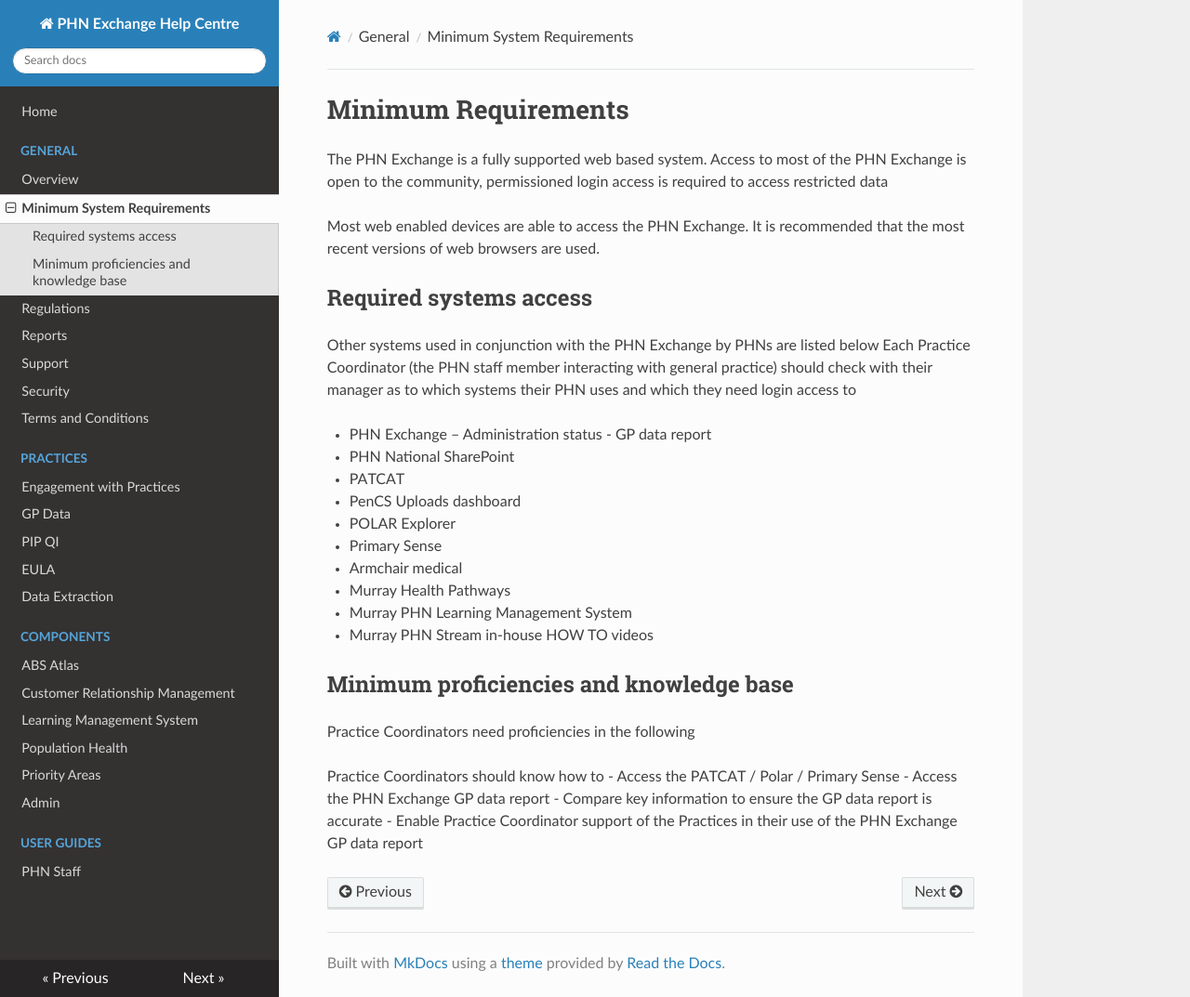
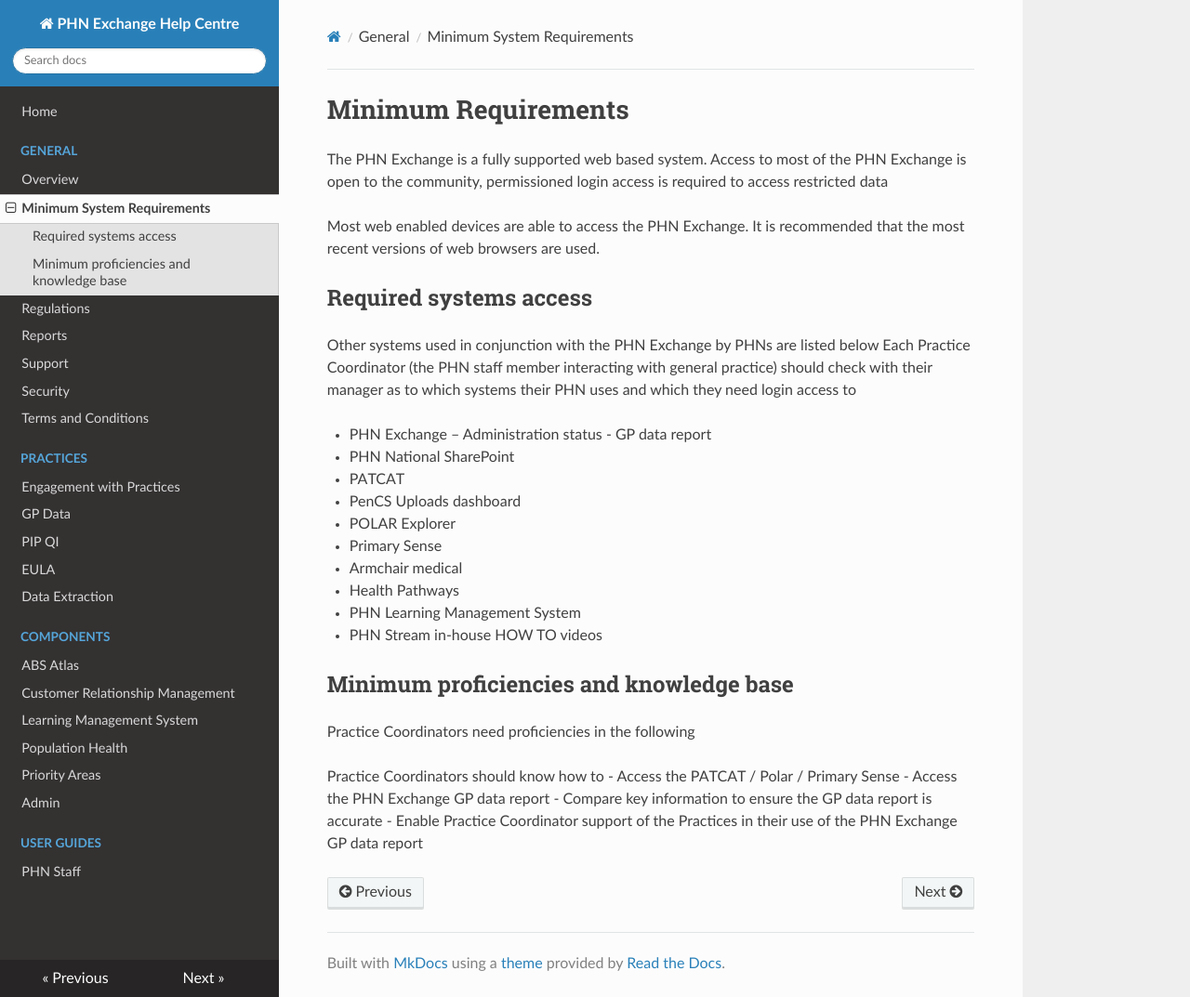
Before and after one commit to MurrayPHN/phn-exchange-docs, an MkDocs documentation site: the page built from docs/minimum.md, in a window 1280 px wide and 1073 px high. Shown: the whole window at 93% size. Built offline with MkDocs 1.6.1, drawn with Linux system fonts in a browser that asks for light colours; nearby versions of some CDN libraries.

Commit message:
Update minimum.md

```diff
--- a/docs/minimum.md
+++ b/docs/minimum.md
@@ -17,9 +17,9 @@ Each Practice Coordinator (the PHN staff member interacting with general practic
 - POLAR Explorer
 - Primary Sense
 - Armchair medical
-- Murray Health Pathways
-- Murray PHN Learning Management System
-- Murray PHN Stream in-house HOW TO videos
+- Health Pathways
+- PHN Learning Management System
+- PHN Stream in-house HOW TO videos
 
 ## Minimum proficiencies and knowledge base
 
```
